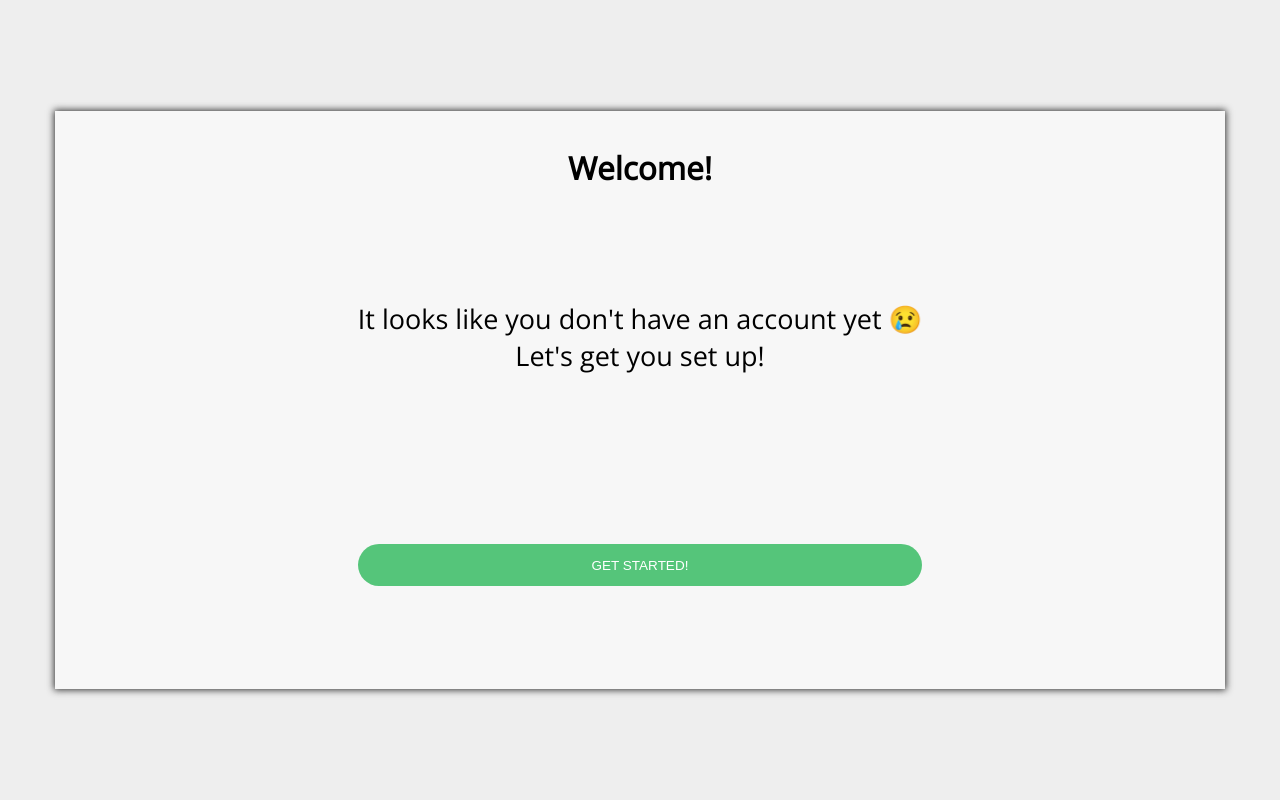
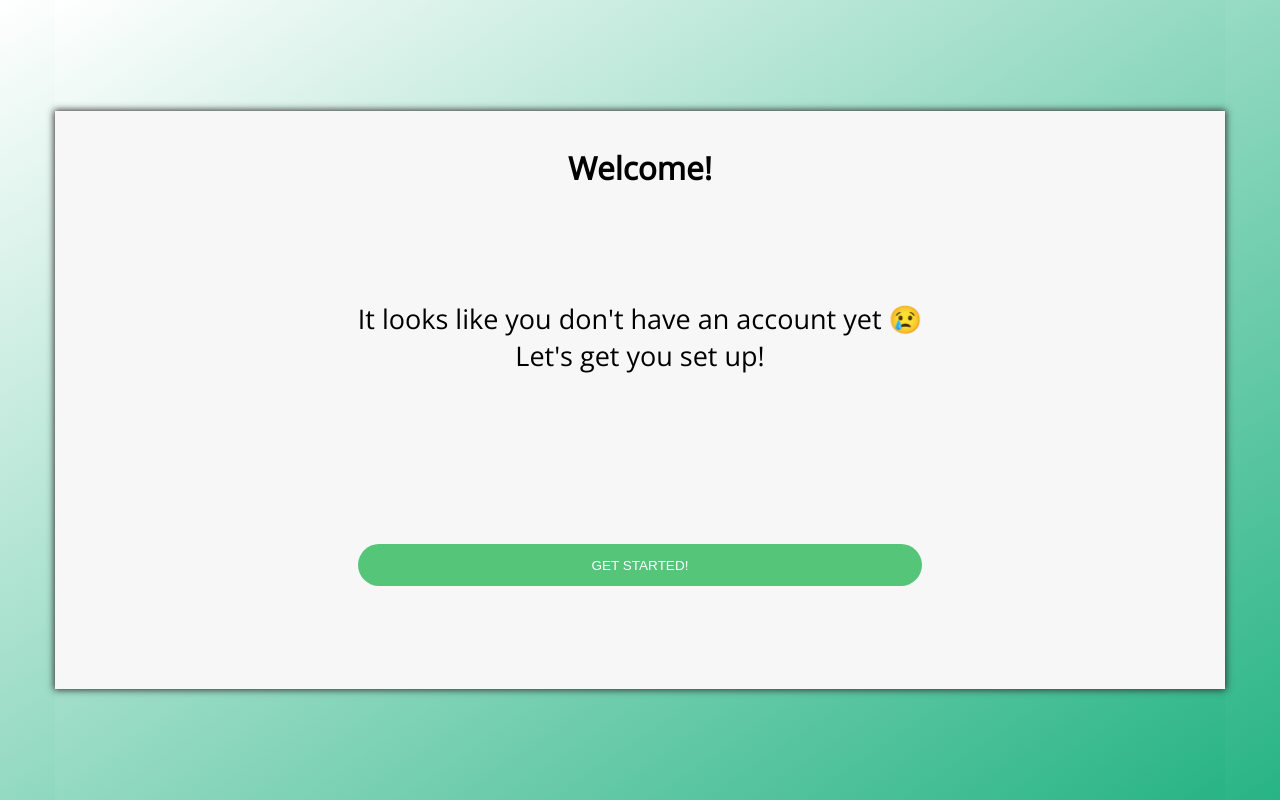
Before and after one commit to makeupsomething/virtusize-test, a Vue app: page / in a window 1280 px wide. Built offline with nearby package versions, Linux system fonts and the light colour scheme.

Commit message:
Add gradient to background

```diff
--- a/src/assets/styles/css/main.css
+++ b/src/assets/styles/css/main.css
@@ -7,7 +7,7 @@ body {
   align-items: center;
   justify-content: center;
   height: 100vh;
-  background-color: #eee;
+  background-image: linear-gradient(to right bottom, #fff, #28b485);
   font-size: 62.5%; }
   @media only screen and (min-width: 75em) {
     html,
--- a/src/assets/styles/sass/reset/_base.scss
+++ b/src/assets/styles/sass/reset/_base.scss
@@ -8,7 +8,7 @@ body {
     align-items: center;
     justify-content: center;
     height: 100vh;
-    background-color: $color-grey-light-2;
+    background-image: linear-gradient(to right bottom, $color-white, $color-primary-dark);
 
     // This defines what 1rem is
     font-size: 62.5%; //1 rem = 10px; 10px/16px = 62.5%
```
